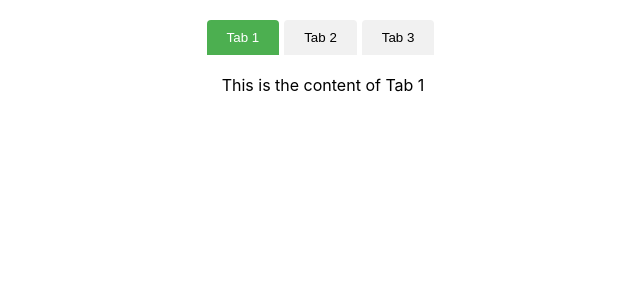
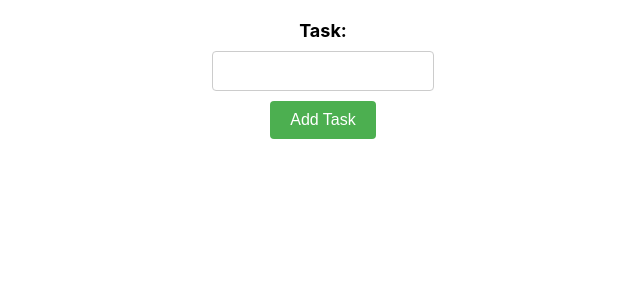
Before and after one commit to KartikThakre/reactbasichallenges, a React (Create React App) app: page / in a window 1280 px wide. Shown: the top 300 px of the page, without its empty margins (317-957 px from the left). Built offline with nearby package versions, Linux system fonts and the light colour scheme.

Commit message:
mini project on React basics

```diff
--- a/src/App.js
+++ b/src/App.js
@@ -6,8 +6,9 @@ import FormValidation from "./components/FormValidation/FormValidation";
 import CountDown from "./components/CountDown/CountDown";
 import CounterLimits from "./components/CounterLimits/CounterLimits";
 import Tabs from "./components/Tabs/Tabs";
-//import TogglePassword from "./components/TogglePassword/TogglePassword";
-//import ConditionalUI from "./components/ConditionalUI/ConditionalUI";
+import TogglePassword from "./components/TogglePassword/TogglePassword";
+import ConditionalUI from "./components/ConditionalUI/ConditionalUI";
+import TaskManager from "./components/TaskManager/TaskManager";
 function App() {
   return (
     <div className="App">
@@ -18,7 +19,8 @@ function App() {
       {/* <CountDown /> */}
       {/* <TogglePassword /> */}
       {/* <CounterLimits/> */}
-      <Tabs/>
+      {/* <Tabs/> */}
+      <TaskManager />
     </div>
   );
 }
--- a/src/components/DynamicList/DynamicList.jsx
+++ b/src/components/DynamicList/DynamicList.jsx
@@ -8,7 +8,8 @@ const DynamicList = () => {
 
     const handleAddItem = () => {
         if(inputValue.trim() !== "") {
-            setItems([...items, { id: Date.now(), text: inputValue.trim() }]);
+            const newItem = [...items, { id: Date.now(), text: inputValue.trim() }]
+            setItems(newItem);
             setInputValue("");
         }
         console.log(items, inputValue);
@@ -16,6 +17,7 @@ const DynamicList = () => {
 
     const handleDeleteItem = (id) => {
         const newItems = items.filter(item => item.id !== id);
+        console.log(newItems);
         setItems(newItems);
     }
 
--- /dev/null
+++ b/src/components/TaskManager/TaskManager.jsx
@@ -0,0 +1,69 @@
+import React from "react";
+import "./TaskManger.css";
+
+const TaskManager = () => {
+  const [items, setItems] = React.useState([]);
+  const [inputValue, setInputValue] = React.useState("");
+  const [filter, setFilter] = React.useState("");
+
+  const onChangeHandler = (e) => {
+    setInputValue(e.target.value);
+  };
+
+  const handleAddTask = () => {
+    if (inputValue.trim() !== "") {
+      setItems((prev) => [...prev, { id: Date.now(), text: inputValue.trim(), completed: false }]);
+      setInputValue("");
+    }
+  };
+
+  const handleDeleteTask = (id) => {
+    setItems((prev) => prev.filter((item) => item.id !== id));
+  };
+
+  const handleToggleTask = (id) => {
+    setItems((prev) =>
+      prev.map((item) =>
+        item.id === id ? { ...item, completed: !item.completed } : item
+      )
+    );
+  };
+
+  const filteredItems = items.filter((item) => {
+    if (filter === "completed") {
+      return item.completed;
+    } else if (filter === "pending") {
+      return !item.completed;
+    }
+    return true;
+  });
+
+  return (
+    <div className="task-Container">
+      <label htmlFor="taskInput">Task:</label>
+      <input
+        type="text"
+        value={inputValue}
+        id="taskInput"
+        onChange={onChangeHandler}
+      />
+      <button onClick={handleAddTask}>Add Task</button>
+      <ul>
+        {filteredItems.map((item) => (
+          <li key={item.id}>
+            {item.text}
+            <button onClick={() => handleDeleteTask(item.id)}>Delete</button>
+            <span className={item.completed ? "status-completed" : "status-pending"}>
+              {item.completed ? "Completed" : "Pending"}
+            </span>
+            <button onClick={() => handleToggleTask(item.id)}>
+              {item.completed ? "Undo" : "Complete"}
+            </button>
+          </li>
+        ))}
+      </ul>
+    </div>
+  );
+};
+
+export default TaskManager;
--- /dev/null
+++ b/src/components/TaskManager/TaskManger.css
@@ -0,0 +1,56 @@
+.task-Container{
+    display: flex;
+    flex-direction: column;
+    gap: 10px;
+    align-items: center;
+    margin-top: 20px;
+}
+
+.task-Container label{
+    font-size: 18px;
+    font-weight: bold;
+}
+
+.task-Container input{
+    padding: 10px;
+    font-size: 16px;
+    border: 1px solid #ccc;
+    border-radius: 4px;
+    width: 200px;
+}
+
+.task-Container button{
+    padding: 10px 20px;
+    font-size: 16px;
+    cursor: pointer;
+    background-color: #4caf50;
+    color: white;
+    border: none;
+    border-radius: 4px;
+}
+
+.task-Container ul{
+    list-style-type: none;
+    padding: 0;
+    margin: 10px 0 0 0;
+}
+
+.task-Container li{
+    display: flex;
+    justify-content: space-between;
+    align-items: center;
+    padding: 10px;
+    /* border: 1px solid #ccc; */
+    border-radius: 4px;
+    width: 300px;
+}
+
+.status-completed {
+    color: green;
+    font-weight: bold;
+}
+
+.status-pending {
+    color: red;
+    font-weight: bold;
+}
```
